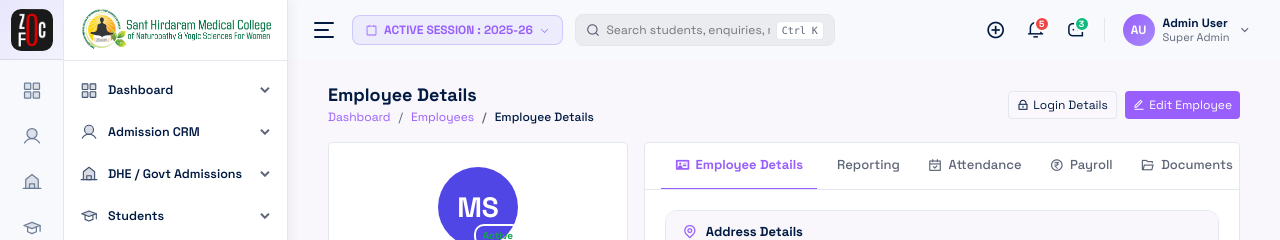
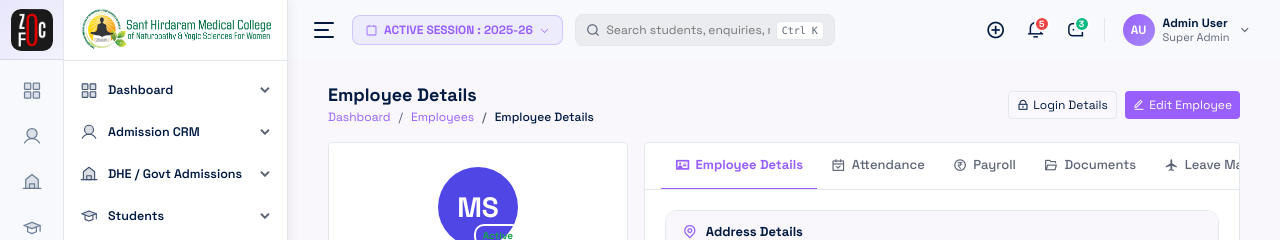
Before and after one commit to aharnish-infotech/save-earth, a Next.js app: page /hr/employees/1 in a window 1280 px wide. Shown: the top 240 px of the page. Built offline with nearby package versions, Linux system fonts and the light colour scheme.

Commit message:
fix(hr): Reporting tab icon (ri-share-forward-line); move after Leave Management

```diff
--- a/app/(main)/hr/employees/[id]/page.tsx
+++ b/app/(main)/hr/employees/[id]/page.tsx
@@ -118,10 +118,10 @@ const DOC_STYLE: Record<string,{bg:string;color:string;icon:string}> = {
   "Not Submitted": {bg:"#f3f4f6",color:"#6b7280",icon:"ri-file-unknow-line"},
 };
 
-const TABS = ["Employee Details","Reporting","Attendance","Payroll","Documents","Leave Management","Tasks","Activity"];
+const TABS = ["Employee Details","Attendance","Payroll","Documents","Leave Management","Reporting","Tasks","Activity"];
 const TAB_ICONS: Record<string,string> = {
   "Employee Details":"ri-id-card-line",
-  "Reporting":       "ri-org-chart",
+  "Reporting":       "ri-share-forward-line",
   "Attendance":      "ri-calendar-check-line",
   "Payroll":         "ri-money-rupee-circle-line",
   "Documents":       "ri-folder-open-line",
```
